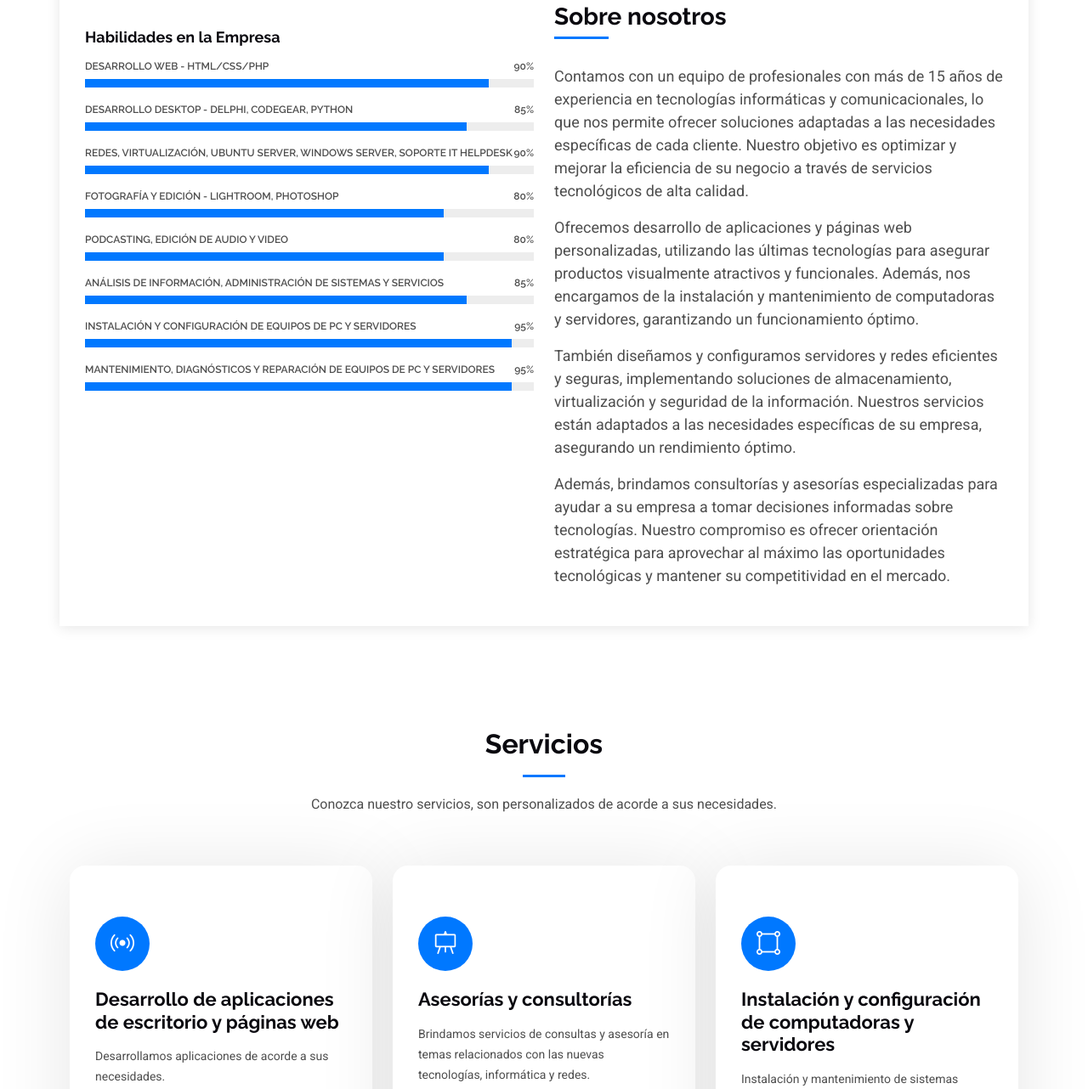
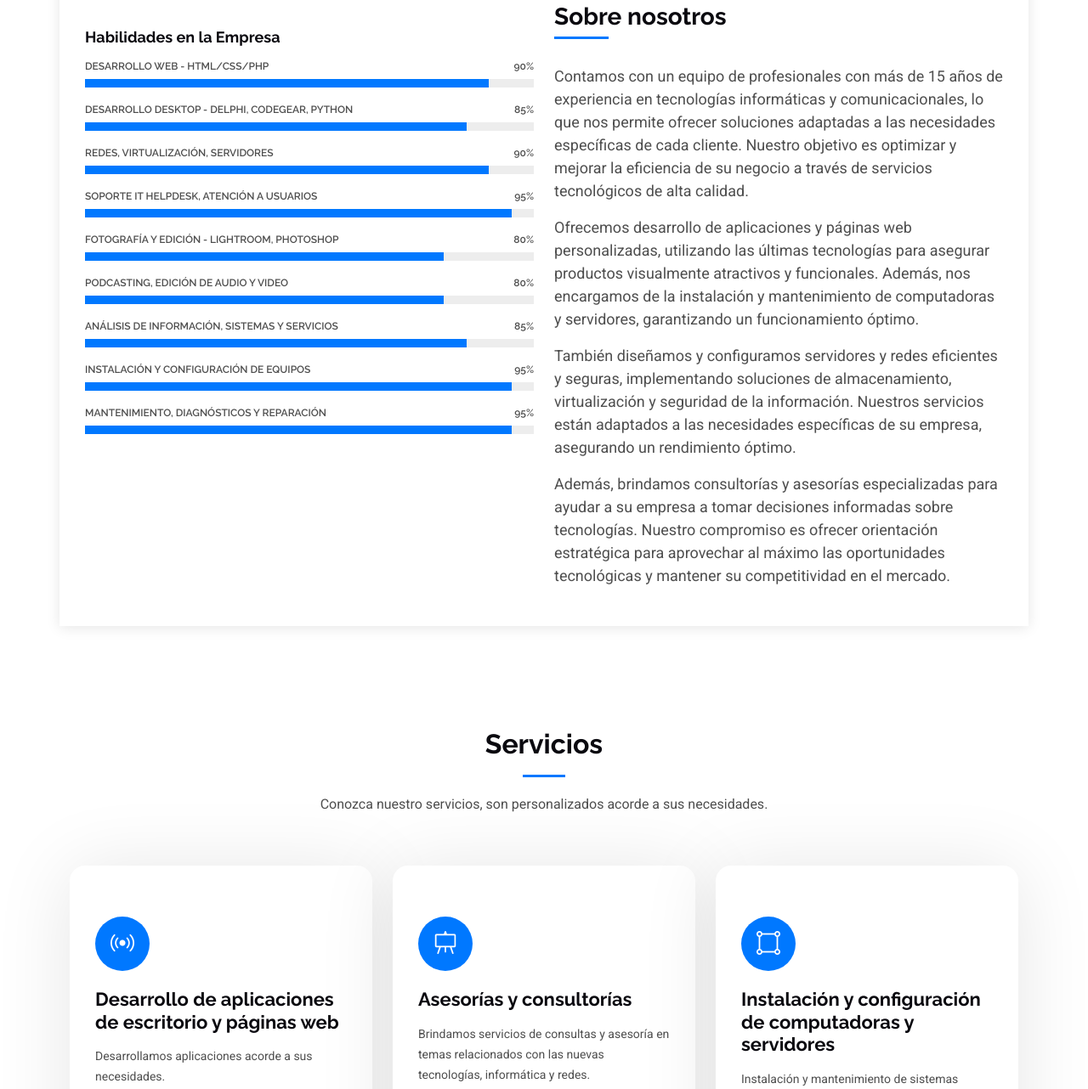
Before and after one commit to egantz09/solucionesmelis, a plain HTML site: page index.html in a window 1280 px wide. Shown: the part 888-2170 px from the top of the page at 85% size. Drawn offline with Linux system fonts and the light colour scheme.

Commit message:
fixed some typos

```diff
--- a/index.html
+++ b/index.html
@@ -105,9 +105,16 @@
               </div><!-- End Skills Item -->
 
               <div class="progress">
-                <span class="skill"><span>Redes, Virtualización, Ubuntu Server, Windows Server, Soporte IT HelpDesk</span> <i class="val">90%</i></span>
+                <span class="skill"><span>Redes, Virtualización, Servidores</span> <i class="val">90%</i></span>
                 <div class="progress-bar-wrap">
                   <div class="progress-bar" role="progressbar" aria-valuenow="90" aria-valuemin="0" aria-valuemax="100"></div>
+                </div>
+              </div><!-- End Skills Item -->
+
+              <div class="progress">
+                <span class="skill"><span>Soporte IT HelpDesk, Atención a usuarios</span> <i class="val">95%</i></span>
+                <div class="progress-bar-wrap">
+                  <div class="progress-bar" role="progressbar" aria-valuenow="95" aria-valuemin="0" aria-valuemax="100"></div>
                 </div>
               </div><!-- End Skills Item -->
 
@@ -126,21 +133,21 @@
               </div><!-- End Skills Item -->
 
               <div class="progress">
-                <span class="skill"><span>Análisis de Información, Administración de Sistemas y Servicios</span> <i class="val">85%</i></span>
+                <span class="skill"><span>Análisis de Información, Sistemas y Servicios</span> <i class="val">85%</i></span>
                 <div class="progress-bar-wrap">
                   <div class="progress-bar" role="progressbar" aria-valuenow="85" aria-valuemin="0" aria-valuemax="100"></div>
                 </div>
               </div><!-- End Skills Item -->
 
               <div class="progress">
-                <span class="skill"><span>Instalación y configuración de equipos de PC y Servidores</span> <i class="val">95%</i></span>
+                <span class="skill"><span>Instalación y configuración de equipos</span> <i class="val">95%</i></span>
                 <div class="progress-bar-wrap">
                   <div class="progress-bar" role="progressbar" aria-valuenow="95" aria-valuemin="0" aria-valuemax="100"></div>
                 </div>
               </div><!-- End Skills Item -->
 
               <div class="progress">
-                <span class="skill"><span>Mantenimiento, diagnósticos y reparación de equipos de PC y Servidores </span> <i class="val">95%</i></span>
+                <span class="skill"><span>Mantenimiento, diagnósticos y reparación </span> <i class="val">95%</i></span>
                 <div class="progress-bar-wrap">
                   <div class="progress-bar" role="progressbar" aria-valuenow="95" aria-valuemin="0" aria-valuemax="100"></div>
                 </div>
@@ -194,7 +201,7 @@
       <!-- Section Title -->
       <div class="container section-title" data-aos="fade-up">
         <h2>Servicios</h2>
-        <p>Conozca nuestro servicios, son personalizados de acorde a sus necesidades.</p>
+        <p>Conozca nuestro servicios, son personalizados acorde a sus necesidades.</p>
       </div><!-- End Section Title -->
 
       <div class="container">
@@ -209,7 +216,7 @@
               <a href="#contact" class="stretched-link">
                 <h3>Desarrollo de aplicaciones de escritorio y páginas web</h3>
               </a>
-              <p>Desarrollamos aplicaciones de acorde a sus necesidades.</p>
+              <p>Desarrollamos aplicaciones acorde a sus necesidades.</p>
             </div>
           </div><!-- End Service Item -->
 
@@ -233,7 +240,8 @@
               <a href="#contact" class="stretched-link">
                 <h3>Instalación y configuración de computadoras y servidores</h3>
               </a>
-              <p>Instalación y mantenimiento de sistemas operativos tanto Windows como Linux, con sus aplicaciones, antivirus, drivers, y más.</p>
+              <p>Instalación y mantenimiento de sistemas operativos tanto Windows
+                como Linux, con sus aplicaciones, antivirus, drivers, y más.</p>
               <a href="#contact" class="stretched-link"></a>
             </div>
           </div><!-- End Service Item -->
@@ -247,7 +255,7 @@
                 <h3>Mantenimiento y reparación de los equipos</h3>
               </a>
               <p>Realizamos mantenimiento interno tanto de computadoras y laptops como servidores.
-                Una buena limpieza preventiva ayuda a su equipo, prolongando la vida útil de del mismo.
+                Una buena limpieza preventiva ayuda a su equipo, prolongando la vida útil del mismo.
                 Realizamos diagnósticos para localizar y remediar los problemas que pueda
                 estar presentando su equipo, tanto de software como de hardware.
                 </p>
@@ -294,7 +302,7 @@
       <!-- Section Title -->
       <div class="container section-title" data-aos="fade-up">
         <h2>Portfolio</h2>
-        <p>Necessitatibus eius consequatur ex aliquid fuga eum quidem sint consectetur velit</p>
+        <p>Una pequeña muestra de nuestro Portafolio</p>
       </div><!-- End Section Title -->
 
       <div class="container">
```
